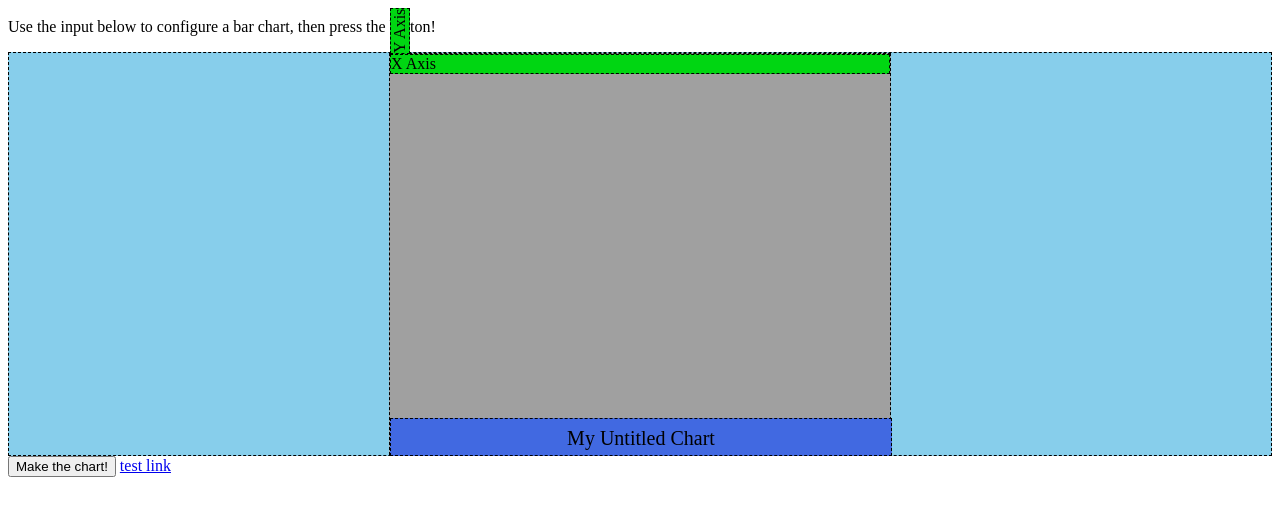
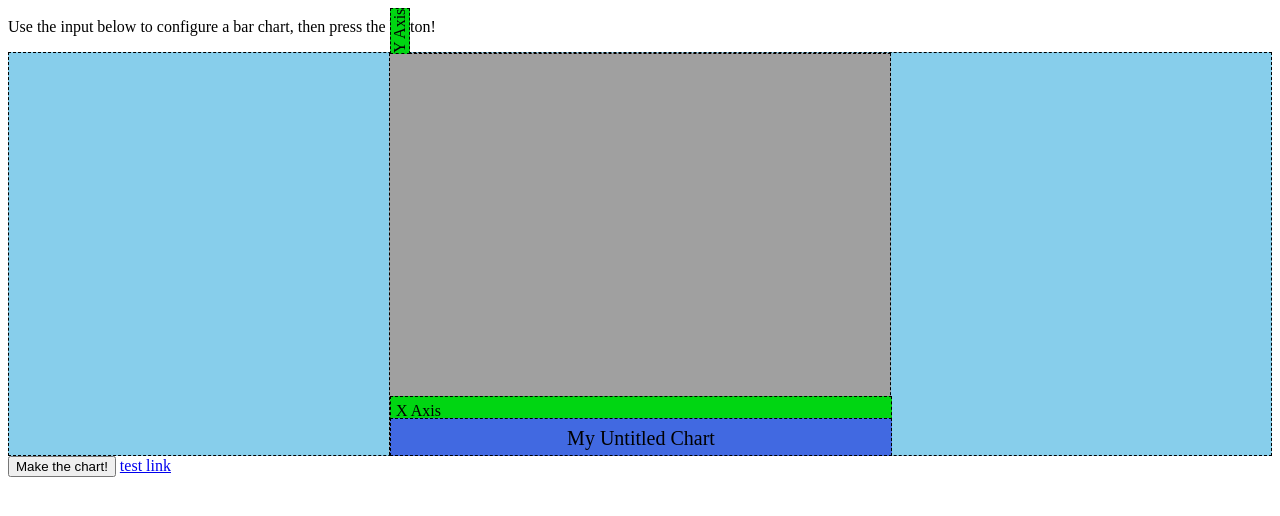
Before and after one commit to itspladd/bar-chart-stretch-project, a website: page index.html in a window 1280 px wide. Shown: the part 48-564 px from the top of the page. Drawn offline with nearby package versions, Linux system fonts and the light colour scheme.

Commit message:
Positional styling for x axis

```diff
--- a/bar-chart-library.js
+++ b/bar-chart-library.js
@@ -54,15 +54,20 @@ const drawBarChart = function (data, options, element) {
 
   //Size variables that aren't included in options
   const titlePadding = 8;
+  const titleWidth = options.width - (titlePadding*2);
   const titleOffsetY = options.height - options.titleFontSize - (titlePadding * 2);
+  const axisFontSize = 12;
+  const axisPadding = 5;
+  const xAxisWidth = options.width - (axisPadding * 2);
+  const xAxisOffsetY = titleOffsetY - axisFontSize - (axisPadding * 2);
 
   //The bar charts will be built out of a stack of divs within another div.
   element.append(`<div class = "chart-container" style = "width: ${options.width}; height: ${options.height}px"></div>`);
 
   //Insert the y-axis. Height is based on height of chart bounds and
   $( ".chart-container" ).append(`<div class="y-axis">${options.yLabel}</div>`);
-  $( ".chart-container" ).append(`<div class="x-axis">${options.xLabel}</div>`);
-  $( ".chart-container" ).append(`<div class="title-container" style = "font-size:${options.titleFontSize}; padding:${titlePadding}; width: ${options.width - (titlePadding*2)}; height:${options.titleFontSize}; top:${titleOffsetY}" >${options.title}</div>`);
+  $( ".chart-container" ).append(`<div class="x-axis" style = "top: ${xAxisOffsetY}; width: ${xAxisWidth}; padding: ${axisPadding}">${options.xLabel}</div>`);
+  $( ".chart-container" ).append(`<div class="title-container" style = "font-size:${options.titleFontSize}; padding:${titlePadding}; width: ${titleWidth}; height:${options.titleFontSize}; top:${titleOffsetY}" >${options.title}</div>`);
 }
 
 const valueToBar = function () {
--- a/barchart.css
+++ b/barchart.css
@@ -18,6 +18,7 @@ div {
 
 .x-axis {
   background-color:rgb(0, 214, 18);
+  position: absolute;
 }
 
 .y-axis {
```
